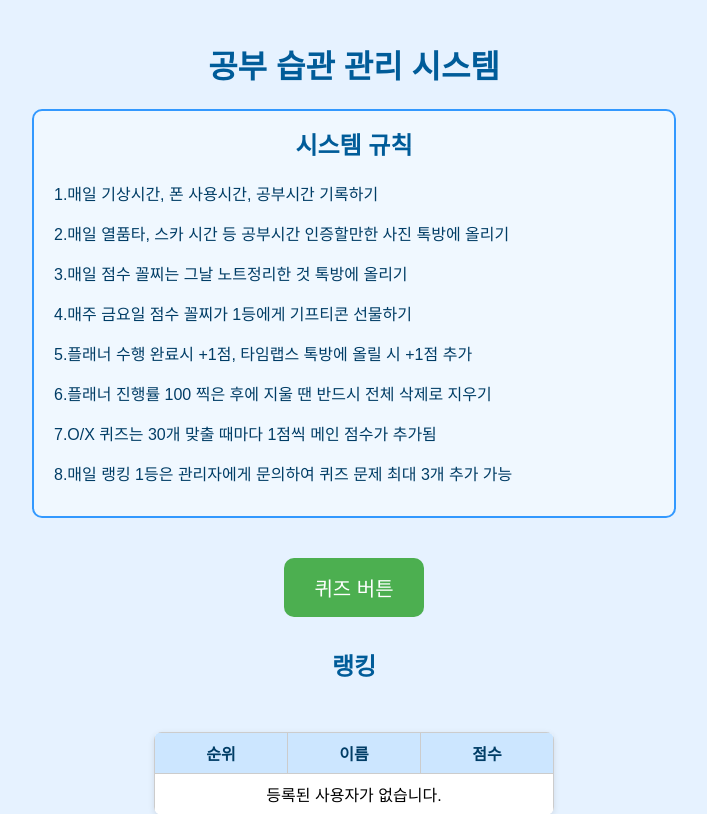
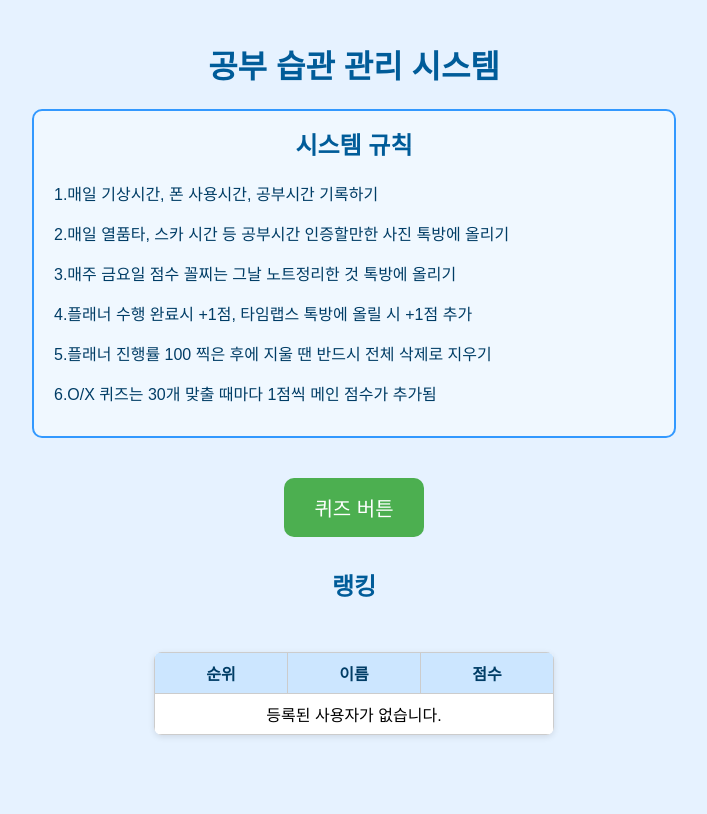
Before and after one commit to elzpdl09/studing-web, a Flask app: template templates/main.html in a window 1280 px wide. Shown: the top 814 px of the page, without its empty margins (286-993 px from the left). After the commit the page ends 737 px from the top, so only its background shows below. Run offline with Flask 3, Linux system fonts and the light colour scheme; the template is opened without the code that fills it, so the values that code supplies are empty.

Commit message:
규칙 추가 수정

```diff
--- a/templates/main.html
+++ b/templates/main.html
@@ -250,22 +250,16 @@
       2.매일 열품타, 스카 시간 등 공부시간 인증할만한 사진 톡방에 올리기
   </p>
     <p>
-      3.매일 점수 꼴찌는 그날 노트정리한 것 톡방에 올리기
+      3.매주 금요일 점수 꼴찌는 그날 노트정리한 것 톡방에 올리기
   </p>
     <p>
-      4.매주 금요일 점수 꼴찌가 1등에게 기프티콘 선물하기
+      4.플래너 수행 완료시 +1점, 타임랩스 톡방에 올릴 시 +1점 추가
   </p>
     <p>
-      5.플래너 수행 완료시 +1점, 타임랩스 톡방에 올릴 시 +1점 추가
+      5.플래너 진행률 100 찍은 후에 지울 땐 반드시 전체 삭제로 지우기
   </p>
     <p>
-      6.플래너 진행률 100 찍은 후에 지울 땐 반드시 전체 삭제로 지우기
-  </p>
-    <p>
-        7.O/X 퀴즈는 30개 맞출 때마다 1점씩 메인 점수가 추가됨
-    </p>
-    <p>
-        8.매일 랭킹 1등은 관리자에게 문의하여 퀴즈 문제 최대 3개 추가 가능
+        6.O/X 퀴즈는 30개 맞출 때마다 1점씩 메인 점수가 추가됨
     </p>
 </section>
 
```
